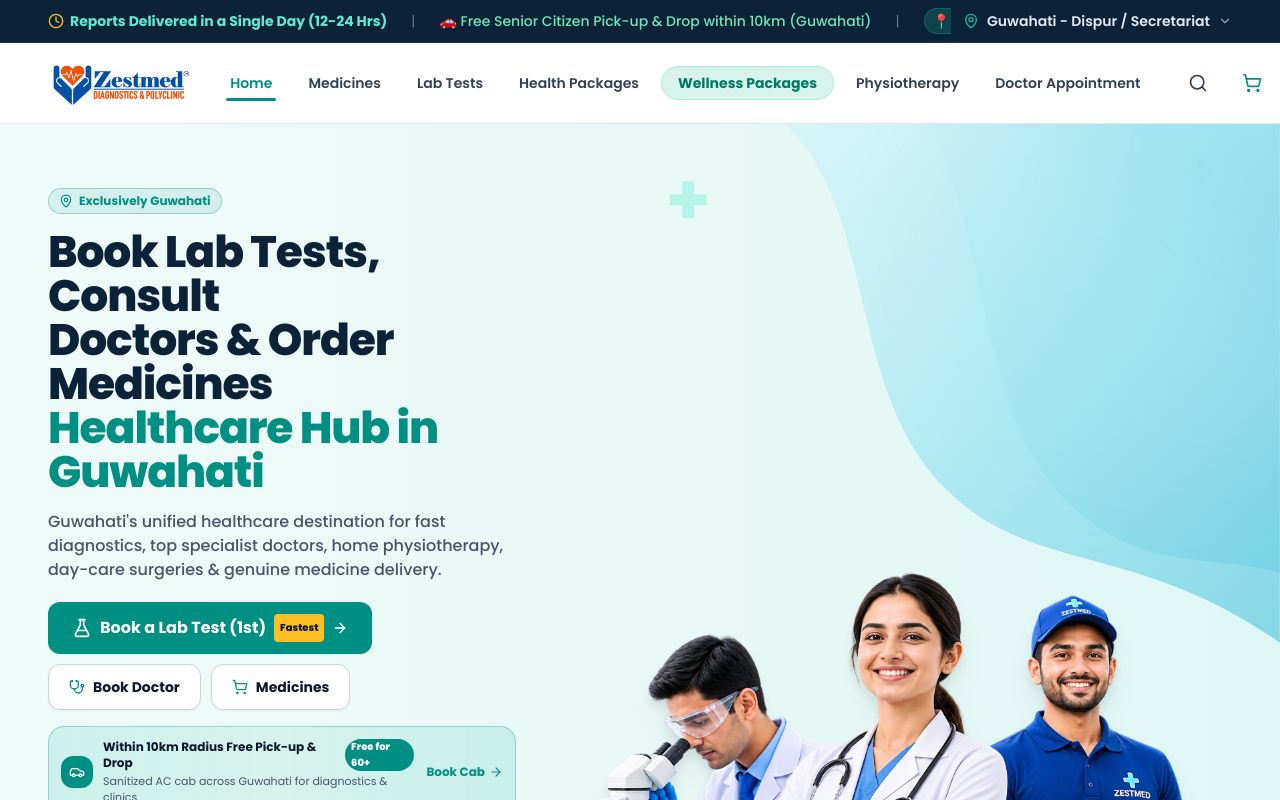
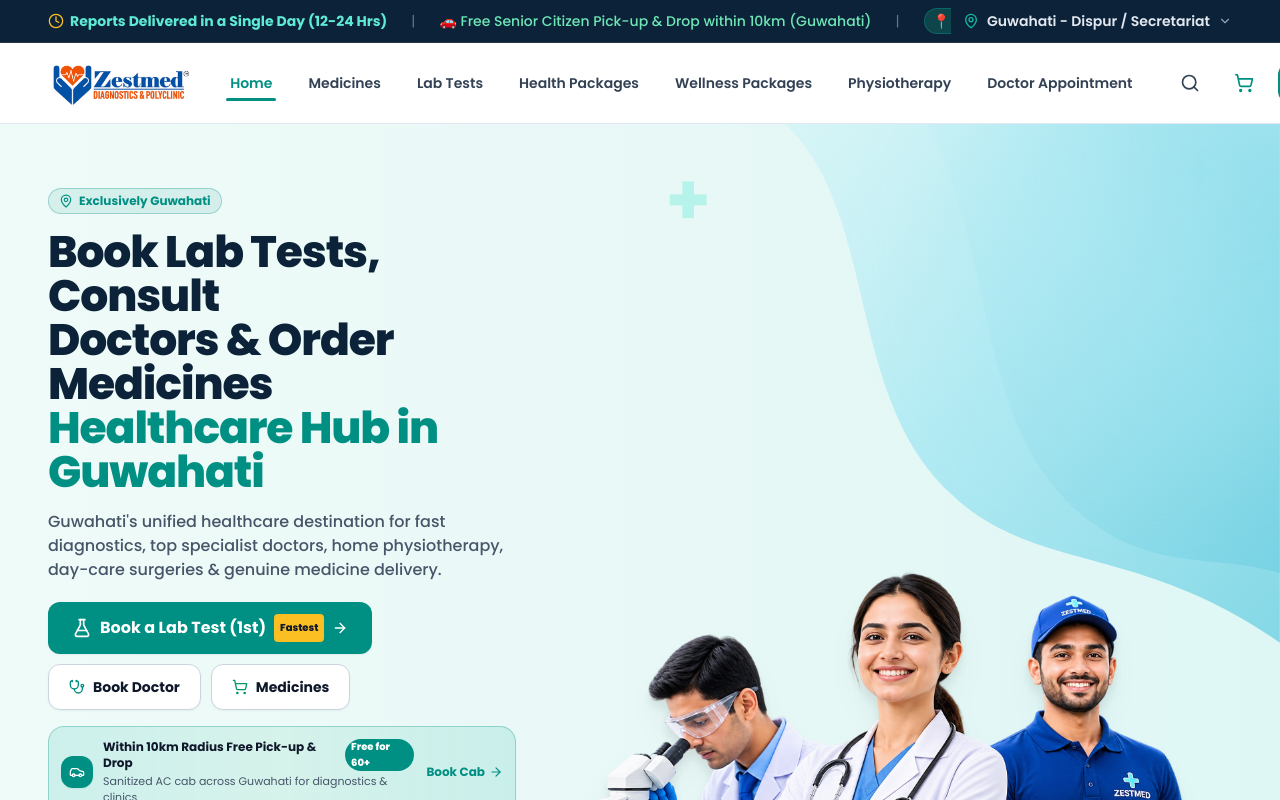
Before and after one commit to Ajayendra30/ZESTMED, a React (Vite) app: page / in a window 1280 px wide. Shown: the top 800 px of the page. Built offline with nearby package versions, Linux system fonts and the light colour scheme.

Commit message:
fix(nav): remove green highlight box from Wellness Packages and match Medicines styling

```diff
--- a/src/components/Navbar.jsx
+++ b/src/components/Navbar.jsx
@@ -82,7 +82,7 @@ export default function Navbar({
     { name: 'Medicines', href: '/medicines', isRoute: true, hasDropdown: true, isMega: true },
     { name: 'Lab Tests', href: '/diagnostics', isRoute: true, hasDropdown: true, isLab: true },
     { name: 'Health Packages', href: '/packages', isRoute: true },
-    { name: 'Wellness Packages', href: '/packages', isRoute: true, highlightPill: true },
+    { name: 'Wellness Packages', href: '/packages?type=wellness', isRoute: true },
     { name: 'Physiotherapy', href: '/physiotherapy', isRoute: true },
     { name: 'Doctor Appointment', href: '/doctor-appointment', isRoute: true },
   ];
@@ -481,18 +481,6 @@ export default function Navbar({
                   );
                 }
 
-                if (link.highlightPill) {
-                  return (
-                    <Link
-                      key={link.name}
-                      to={link.href}
-                      className="px-3 xl:px-4 py-1.5 text-xs xl:text-sm font-bold rounded-full bg-[#D8F3EC] text-[#007A64] border border-[#A7F3D0] hover:bg-[#cbf0e7] transition shadow-2xs whitespace-nowrap"
-                    >
-                      <span>{link.name}</span>
-                    </Link>
-                  );
-                }
-
                 if (link.name === 'Physiotherapy' && (routerLocation.pathname === '/physiotherapy' || routerLocation.pathname === '/physio')) {
                   return (
                     <Link
@@ -530,18 +518,24 @@ export default function Navbar({
                   );
                 }
 
+                const isCurrentActive = link.name === 'Wellness Packages'
+                  ? routerLocation.pathname === '/packages' && routerLocation.search.includes('wellness')
+                  : link.name === 'Health Packages'
+                  ? routerLocation.pathname === '/packages' && !routerLocation.search.includes('wellness')
+                  : routerLocation.pathname === link.href;
+
                 return (
                   <Link
                     key={link.name}
                     to={link.href}
                     className={`px-2.5 xl:px-3.5 py-2 text-xs xl:text-sm font-semibold rounded-xl transition flex items-center gap-1.5 whitespace-nowrap relative ${
-                      routerLocation.pathname === link.href
+                      isCurrentActive
                         ? 'text-[#008F83] font-bold'
                         : 'text-slate-700 hover:text-[#008F83]'
                     }`}
                   >
                     <span>{link.name}</span>
-                    {routerLocation.pathname === link.href && (
+                    {isCurrentActive && (
                       <span className="absolute bottom-0 left-2.5 right-2.5 h-[3px] bg-[#008F83] rounded-full" />
                     )}
                   </Link>
@@ -715,16 +709,20 @@ export default function Navbar({
                   );
                 }
 
+                const isMobileActive = link.name === 'Wellness Packages'
+                  ? routerLocation.pathname === '/packages' && routerLocation.search.includes('wellness')
+                  : link.name === 'Health Packages'
+                  ? routerLocation.pathname === '/packages' && !routerLocation.search.includes('wellness')
+                  : routerLocation.pathname === link.href;
+
                 return (
                   <Link
                     key={link.name}
                     to={link.href}
                     onClick={() => setMobileMenuOpen(false)}
                     className={`px-3.5 py-2.5 rounded-xl text-sm font-semibold transition flex items-center justify-between ${
-                      routerLocation.pathname === link.href
+                      isMobileActive
                         ? 'bg-teal-50 text-[#008F83] font-bold'
-                        : link.highlightPill
-                        ? 'bg-[#D8F3EC] text-[#007A64] font-bold'
                         : 'text-slate-800 hover:bg-slate-50 hover:text-[#008F83]'
                     }`}
                   >
```
